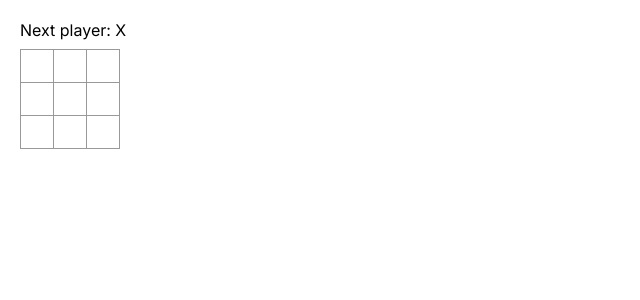
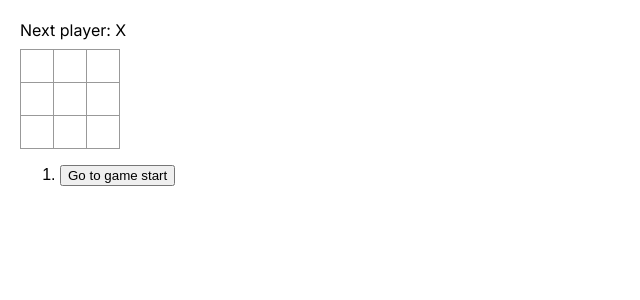
Before and after one commit to yk-saito/tic-tac-toe, a Next.js app: page / in a window 1280 px wide. Shown: the top 300 px of the page, without its empty margins (0-640 px from the left). Built offline with nearby package versions, Linux system fonts and the light colour scheme.

Commit message:
feat: save current move

```diff
--- a/pages/index.js
+++ b/pages/index.js
@@ -77,6 +77,8 @@
 export default function Game() {
   const [xIsNext, setXIsNext] = useState(true);
   const [history, setHistory] = useState([Array(9).fill(null)]);
+  // ユーザーが現在見ている盤面の着手番号を保持する
+  const [currentMove, setCurrentMove] = useState(0);
   const currentSquares = history[history.length - 1];
 
   function handlePlay(nextSquares) {
@@ -84,13 +86,33 @@
     setXIsNext(!xIsNext);
   }
 
+  function jumpTo(nextMove) {
+    setCurrentMove(nextMove);
+    setXIsNext(nextMove % 2 == 0); // 偶数`X`、奇数`O`
+  }
+
+  const moves = history.map((squares, move) => {
+    let description;
+    if (move > 0) {
+      description = 'Go to move #' + move;
+    } else {
+      description = 'Go to game start';
+    }
+
+    return (
+      <li key={move}>
+        <button onClick={() => jumpTo(move)}>{description}</button>
+      </li>
+    )
+  })
+
   return (
     <div className="game">
       <div className="game-board">
         <Board xIsNext={xIsNext} squares={currentSquares} onPlay={handlePlay} />
       </div>
       <div className='game-info'>
-        <ol>{/* TODO */}</ol>
+        <ol>{moves}</ol>
       </div>
     </div>
   )
```
